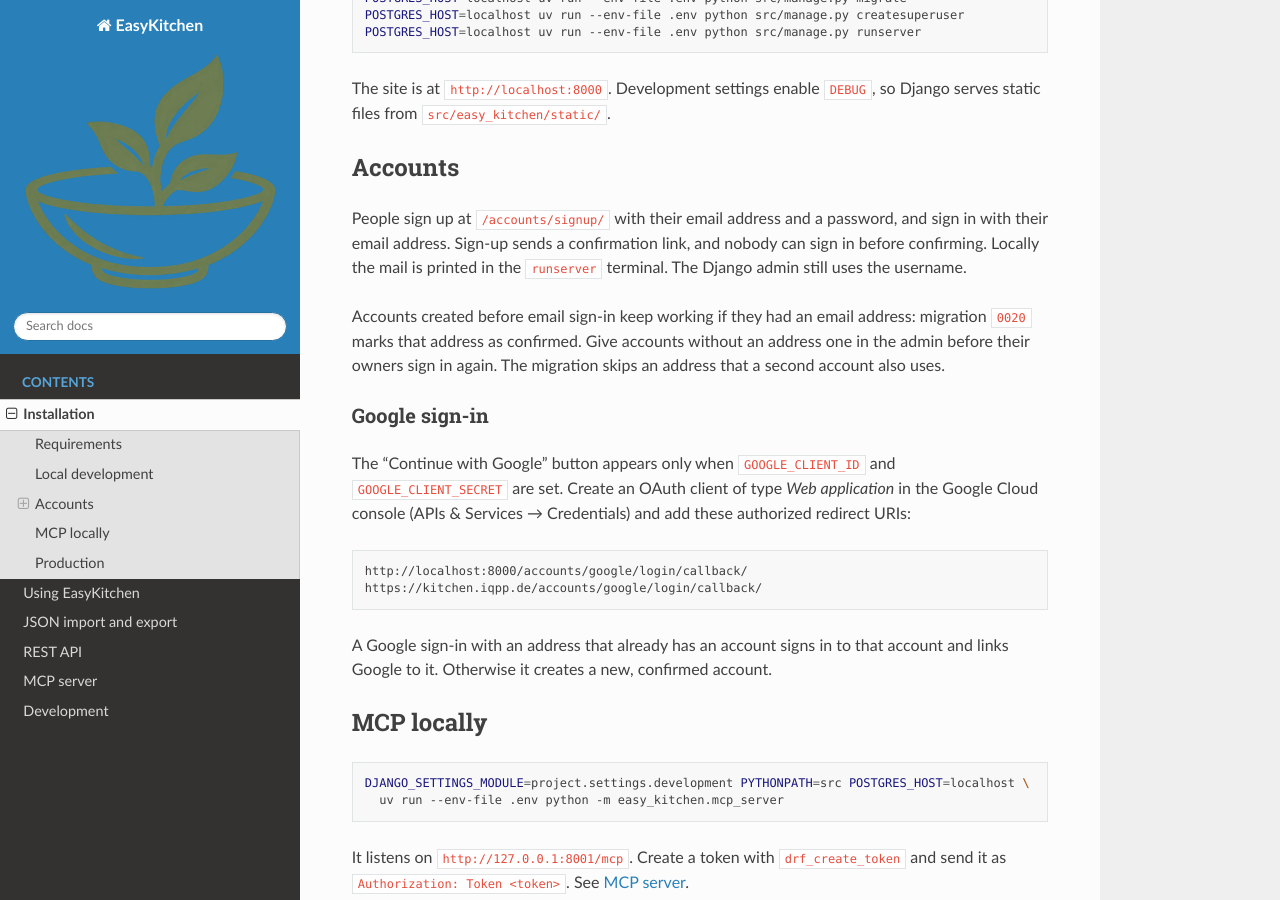
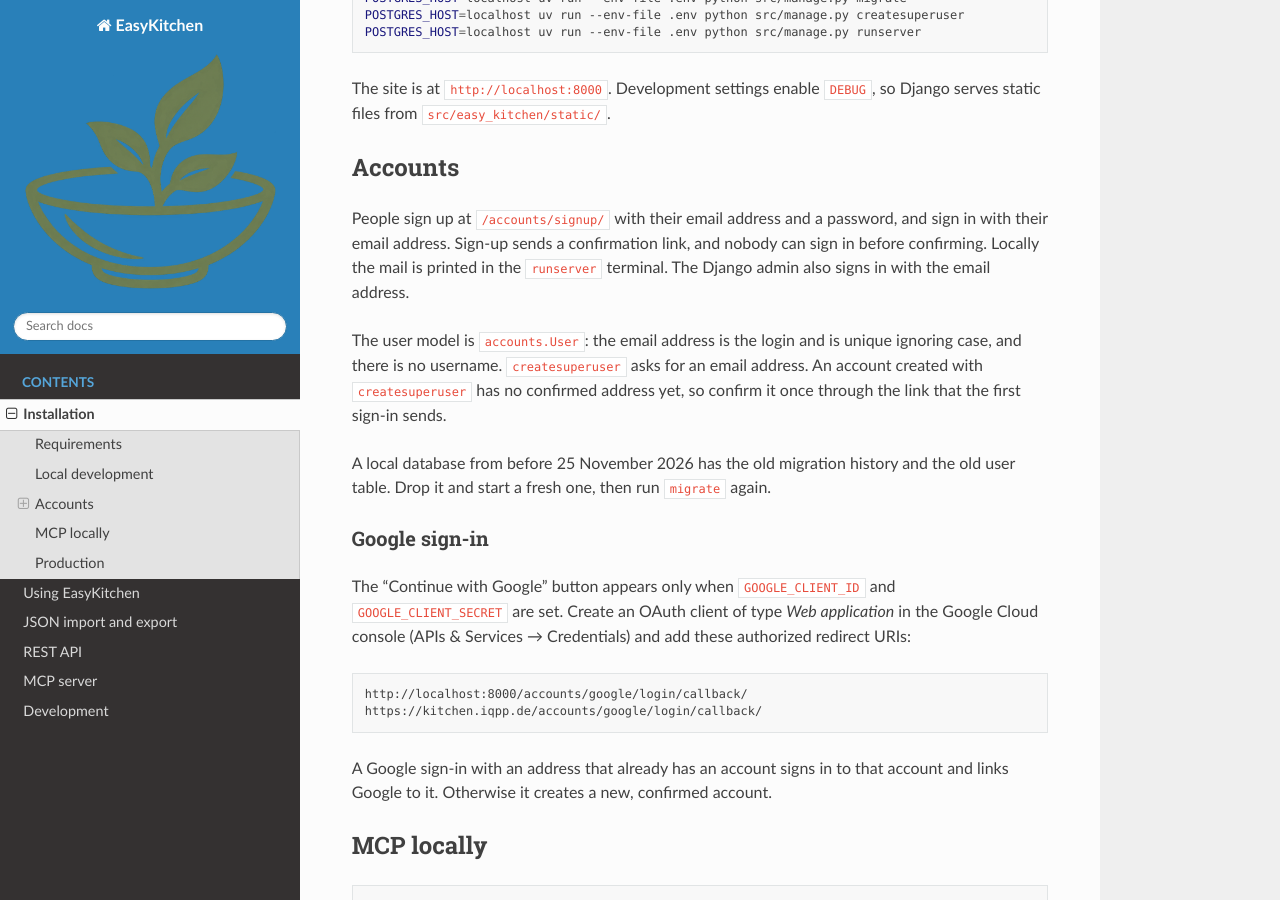
Before and after one commit to diefenbach/easy-kitchen, a Sphinx documentation site: the page built from docs/installation.md, in a window 1280 px wide and 900 px high, scrolled down 827 px. Built offline with Sphinx 7.4.7 and the Read the Docs theme 3.1.0, drawn with Linux system fonts in a browser that asks for light colours.

Commit message:
Document the email user model and the fresh database

```diff
--- a/docs/installation.md
+++ b/docs/installation.md
@@ -37,9 +37,11 @@ The site is at `http://localhost:8000`. Development settings enable `DEBUG`, so
 
 ## Accounts
 
-People sign up at `/accounts/signup/` with their email address and a password, and sign in with their email address. Sign-up sends a confirmation link, and nobody can sign in before confirming. Locally the mail is printed in the `runserver` terminal. The Django admin still uses the username.
+People sign up at `/accounts/signup/` with their email address and a password, and sign in with their email address. Sign-up sends a confirmation link, and nobody can sign in before confirming. Locally the mail is printed in the `runserver` terminal. The Django admin also signs in with the email address.
 
-Accounts created before email sign-in keep working if they had an email address: migration `0020` marks that address as confirmed. Give accounts without an address one in the admin before their owners sign in again. The migration skips an address that a second account also uses.
+The user model is `accounts.User`: the email address is the login and is unique ignoring case, and there is no username. `createsuperuser` asks for an email address. An account created with `createsuperuser` has no confirmed address yet, so confirm it once through the link that the first sign-in sends.
+
+A local database from before 25 November 2026 has the old migration history and the old user table. Drop it and start a fresh one, then run `migrate` again.
 
 ### Google sign-in
 
```
Also changed, not shown: README.md (+1 -1 lines), docs/api.md (+1 -1 lines).
